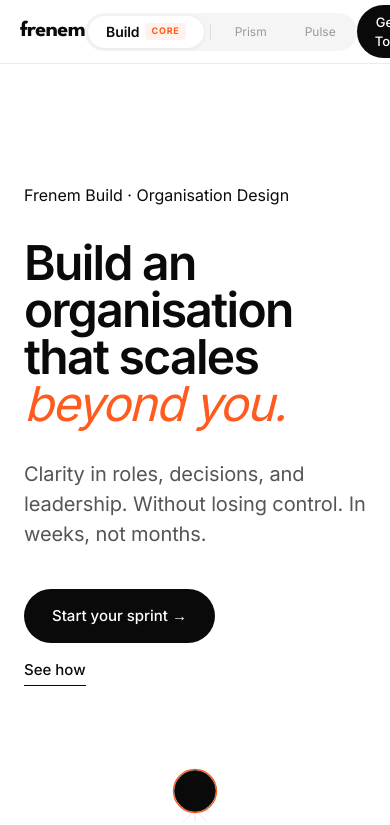
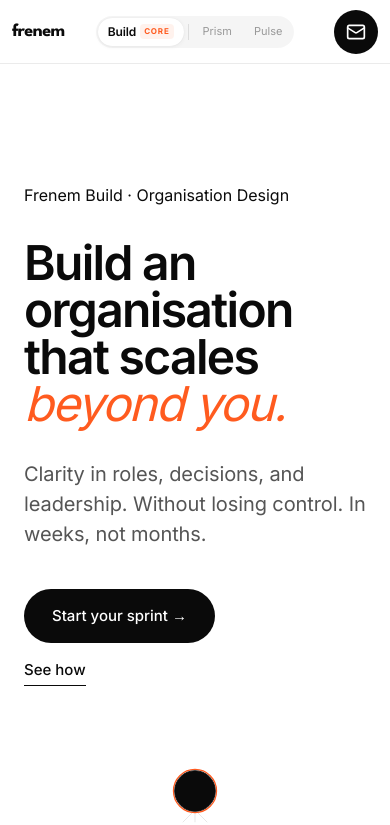
Before and after one commit to Frenem-for-Abanel/frenem-landing, a Next.js app: page / in a window 390 px wide. Shown: the top 825 px of the page. Built offline with nearby package versions, Linux system fonts and the light colour scheme.

Commit message:
Fixed header on mweb

```diff
--- a/app/components/Header.tsx
+++ b/app/components/Header.tsx
@@ -2,6 +2,7 @@
 
 import { useState, useEffect } from "react"
 import { motion } from "framer-motion"
+import { Mail } from "lucide-react"
 import { useProduct } from "../context/ProductContext"
 import { useContactModal } from "../context/ContactModalContext"
 import { smoothScrollTo } from "../utils/smooth-scroll"
@@ -29,7 +30,7 @@
 
   return (
     <motion.header
-      className={`fixed top-0 left-0 right-0 z-[100] h-16 grid grid-cols-[1fr_auto_1fr] items-center px-5 md:px-8 transition-shadow duration-300 ${
+      className={`fixed top-0 left-0 right-0 z-[100] min-w-0 h-16 grid grid-cols-[1fr_auto_1fr] items-center px-3 md:px-8 transition-shadow duration-300 ${
         scrolled ? "shadow-[0_1px_16px_rgba(0,0,0,0.04)]" : ""
       }`}
       style={{
@@ -42,36 +43,36 @@
       animate={{ y: 0 }}
       transition={{ duration: 0.6 }}
     >
-      <div className="flex items-center">
+      <div className="flex min-w-0 items-center">
         <button
           type="button"
           onClick={() => handleProductClick("build")}
-          className="font-logo font-bold text-[22px] tracking-[-0.5px] text-[var(--frenem-ink)] lowercase"
+          className="font-logo font-bold text-lg md:text-[22px] tracking-[-0.5px] text-[var(--frenem-ink)] lowercase"
         >
           frenem
         </button>
       </div>
 
-      <div className="flex items-center gap-0.5 bg-[rgba(10,10,10,0.04)] rounded-full p-[3px]">
+      <div className="flex min-w-0 items-center gap-0.5 bg-[rgba(10,10,10,0.04)] rounded-full p-[2px] md:p-[3px]">
         <button
           type="button"
           onClick={() => handleProductClick("build")}
-          className={`font-sans text-sm font-semibold px-[18px] py-1.5 rounded-full transition-all flex items-center gap-1.5 whitespace-nowrap tracking-[-0.1px] ${
+          className={`font-sans text-xs md:text-sm font-semibold px-2.5 sm:px-3 md:px-[18px] py-1.5 rounded-full transition-all flex items-center gap-1 md:gap-1.5 whitespace-nowrap tracking-[-0.1px] ${
             activeProduct === "build"
               ? "text-[var(--frenem-ink)] bg-[var(--frenem-bg)] shadow-[0_1px_4px_rgba(0,0,0,0.06),0_0_1px_rgba(0,0,0,0.08)]"
               : "text-[var(--frenem-ink-secondary)] hover:text-[var(--frenem-ink)] bg-transparent border-none"
           }`}
         >
           Build
-          <span className="font-sans text-[9px] font-bold tracking-[0.8px] uppercase text-[var(--frenem-accent)] bg-[var(--frenem-accent-soft)] px-1.5 py-0.5 rounded leading-[1.4]">
+          <span className="font-sans text-[8px] md:text-[9px] font-bold tracking-[0.8px] uppercase text-[var(--frenem-accent)] bg-[var(--frenem-accent-soft)] px-1 md:px-1.5 py-0.5 rounded leading-[1.4]">
             Core
           </span>
         </button>
-        <div className="w-px h-4 bg-[rgba(10,10,10,0.1)] mx-1 shrink-0" />
+        <div className="w-px h-4 bg-[rgba(10,10,10,0.1)] mx-0.5 md:mx-1 shrink-0" />
         <button
           type="button"
           onClick={() => handleProductClick("prism")}
-          className={`font-sans text-xs px-[18px] py-1.5 rounded-full transition-all whitespace-nowrap ${
+          className={`font-sans text-[11px] md:text-xs px-2.5 sm:px-3 md:px-[18px] py-1.5 rounded-full transition-all whitespace-nowrap ${
             activeProduct === "prism"
               ? "text-[var(--frenem-ink)] font-medium bg-[var(--frenem-bg)] shadow-[0_1px_4px_rgba(0,0,0,0.06),0_0_1px_rgba(0,0,0,0.08)]"
               : "text-[var(--frenem-ink-tertiary)] font-normal hover:text-[var(--frenem-ink-secondary)]"
@@ -82,7 +83,7 @@
         <button
           type="button"
           onClick={() => handleProductClick("pulse")}
-          className={`font-sans text-xs px-[18px] py-1.5 rounded-full transition-all whitespace-nowrap ${
+          className={`font-sans text-[11px] md:text-xs px-2.5 sm:px-3 md:px-[18px] py-1.5 rounded-full transition-all whitespace-nowrap ${
             activeProduct === "pulse"
               ? "text-[var(--frenem-ink)] font-medium bg-[var(--frenem-bg)] shadow-[0_1px_4px_rgba(0,0,0,0.06),0_0_1px_rgba(0,0,0,0.08)]"
               : "text-[var(--frenem-ink-tertiary)] font-normal hover:text-[var(--frenem-ink-secondary)]"
@@ -92,7 +93,7 @@
         </button>
       </div>
 
-      <div className="flex items-center justify-end gap-6">
+      <div className="flex min-w-0 items-center justify-end gap-3 md:gap-6">
         {activeProduct === "build" && (
           <a
             href="#how"
@@ -105,9 +106,11 @@
         <button
           type="button"
           onClick={openModal}
-          className="font-sans text-[13px] font-medium py-2 px-[18px] rounded-full bg-[var(--frenem-ink)] text-[var(--frenem-bg)] hover:bg-[var(--frenem-accent)] transition-colors"
+          aria-label="Get in touch"
+          className="inline-flex items-center justify-center font-sans text-[13px] font-medium h-11 w-11 shrink-0 rounded-full bg-[var(--frenem-ink)] text-[var(--frenem-bg)] hover:bg-[var(--frenem-accent)] transition-colors md:h-auto md:w-auto md:py-2 md:px-[18px]"
         >
-          Get in Touch
+          <Mail className="size-5 md:hidden shrink-0" aria-hidden />
+          <span className="hidden md:inline">Get in Touch</span>
         </button>
       </div>
     </motion.header>
```
